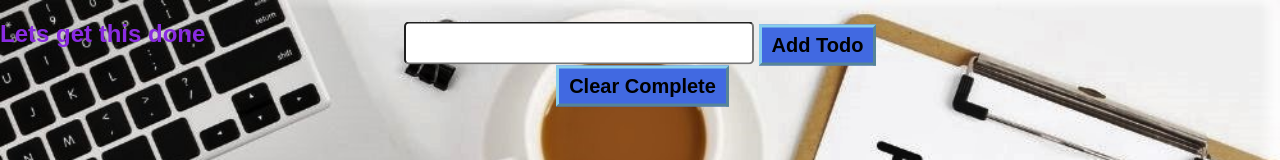
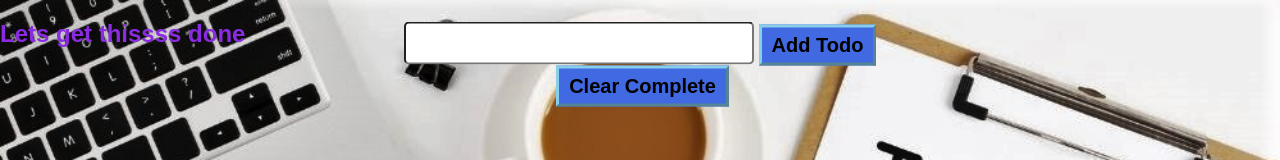
Before and after one commit to Raiden3070/todolist, a React (Create React App) app: page / in a window 1280 px wide. Shown: the top 160 px of the page. Built offline with nearby package versions, Linux system fonts and the light colour scheme.

Commit message:
Update App.js

```diff
--- a/src/App.js
+++ b/src/App.js
@@ -43,7 +43,7 @@ function App() {
   return (
     <>
     <body className={style1.bod}>
-      <h2>Lets get this done</h2>
+      <h2>Lets get thissss done</h2>
       <div className={style1.con1} >
         <input className={style1.input} ref= {todoNameRef} type="text" />
         <button className={style1.but} onClick={handleAddTodo}>Add Todo</button>
```
